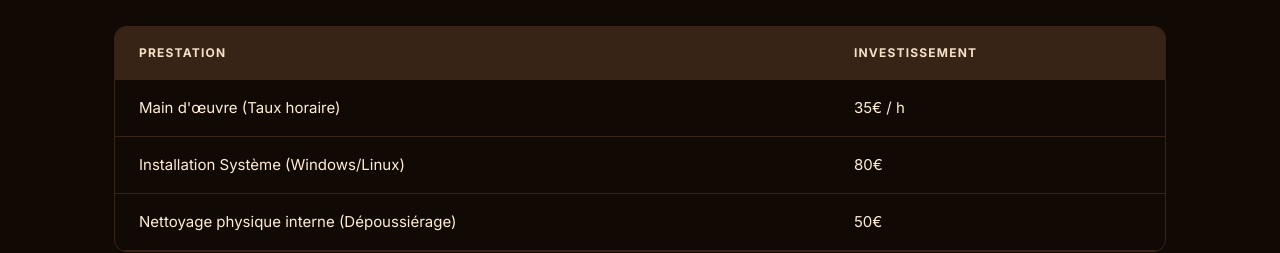
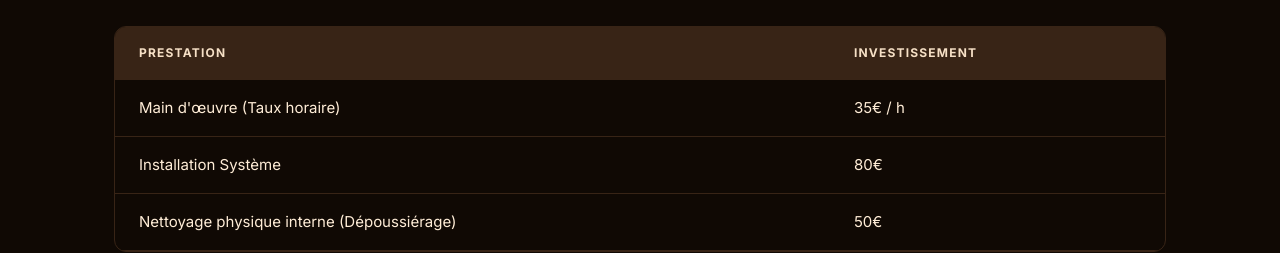
Before and after one commit to Ichinose102/HaloPc, a plain HTML site: page index.html in a window 1280 px wide. Shown: the part 1680-1933 px from the top of the page. Drawn offline with Linux system fonts and the light colour scheme.

Commit message:
Update service description in index.html for clarity

```diff
--- a/index.html
+++ b/index.html
@@ -683,7 +683,7 @@
                                 <td>35€ / h</td>
                             </tr>
                             <tr>
-                                <td>Installation Système (Windows/Linux)</td>
+                                <td>Installation Système</td>
                                 <td>80€</td>
                             </tr>
                             <tr>
```
